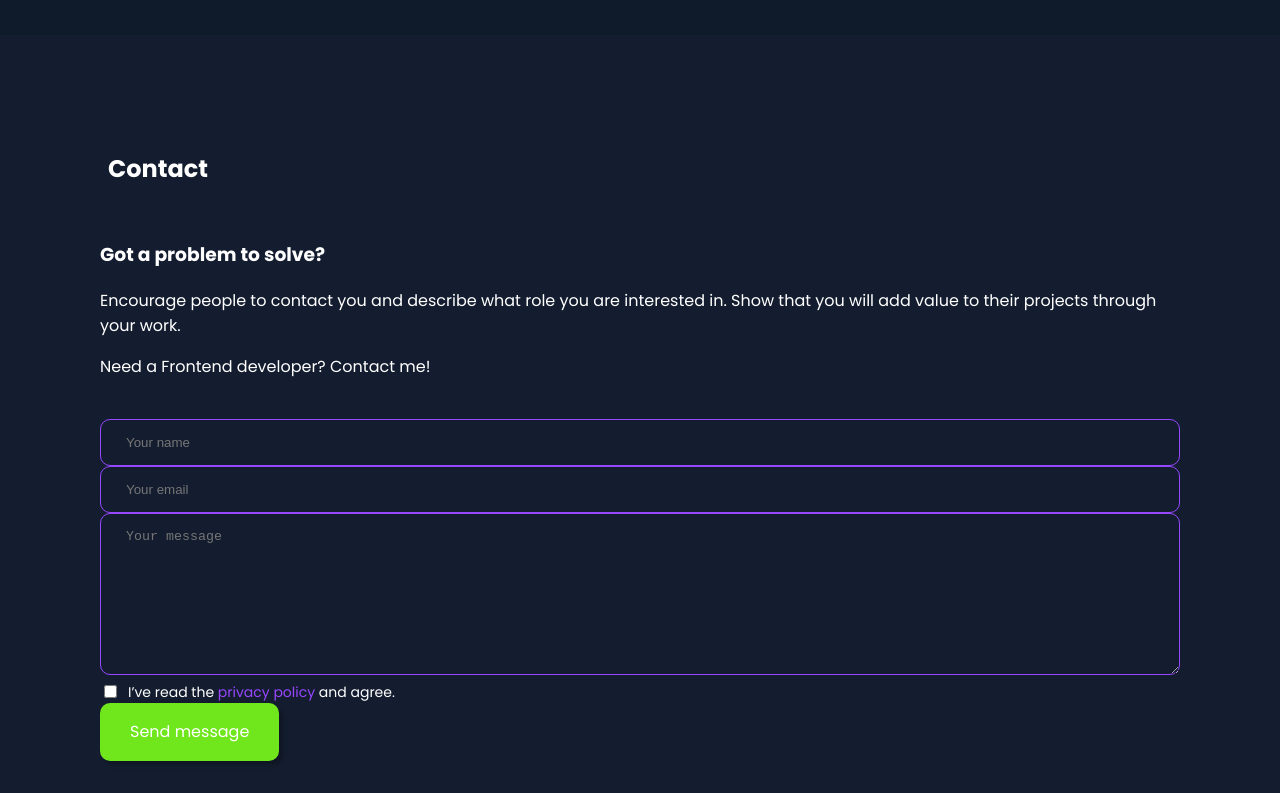
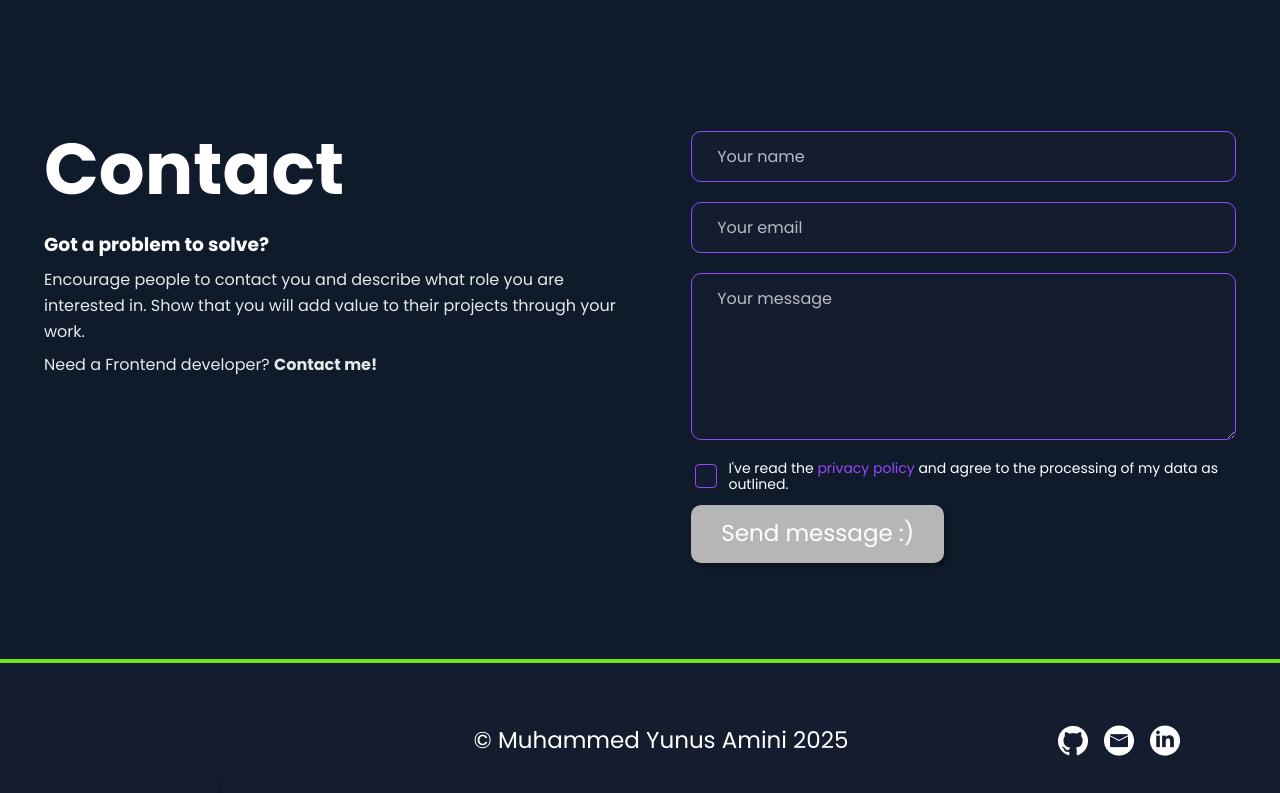
Before and after one commit to mya63/portfolio-2.0, an Angular app: page / in a window 1280 px wide. Shown: the part 6140-6933 px from the top of the page. Built offline with nearby package versions, Linux system fonts and the light colour scheme.

Commit message:
fix: contact

```diff
--- a/src/app/pages/contact/contact.html
+++ b/src/app/pages/contact/contact.html
@@ -1,31 +1,69 @@
 <section id="contact" class="contact section">
-<div class="container">
-<div class="contact-title">
-<span class="line purple"></span>
-<h2>{{ 'contact.title' | t }}</h2>
-</div>
+  <div class="contact__content">
+    <div class="contact__intro">
+      <h2 class="contact__title">Contact</h2>
 
+      <h3 class="contact__headline">Got a problem to solve?</h3>
+      <p class="contact__lead">
+        Encourage people to contact you and describe what role
+        you are interested in. Show that you will add value to their
+        projects through your work.
+      </p>
+      <p class="contact__lead">
+        Need a Frontend developer? <strong>Contact me!</strong>
+      </p>
+    </div>
 
-<div class="contact-grid">
-<div class="contact-left">
-<h3>Got a problem to solve?</h3>
-<p>Encourage people to contact you and describe what role you are interested in. Show that you will add value to their projects through your work.</p>
-<p>Need a Frontend developer? Contact me!</p>
-</div>
+    <!-- Form -->
+    <form class="contact-form" novalidate>
+      <!-- Name -->
+      <div class="field">
+        <input
+          id="name"
+          type="text"
+          placeholder="Your name"
+          required
+        />
+        <small class="err">Your name is required</small>
+      </div>
 
+      <!-- Email -->
+      <div class="field">
+        <input
+          id="email"
+          type="email"
+          placeholder="Your email"
+          required
+        />
+        <small class="err">Your email is required</small>
+      </div>
 
-<form class="form" [formGroup]="form" (ngSubmit)="submit()">
-  <input class="field" type="text" placeholder="Your name" formControlName="name" />
-  <input class="field" type="email" placeholder="Your email" formControlName="email" />
-  <textarea class="field area" placeholder="Your message" formControlName="message"></textarea>
+      <!-- Message -->
+      <div class="field">
+        <textarea
+          id="message"
+          rows="7"
+          placeholder="Your message"
+          required
+        ></textarea>
+        <small class="err">Your message is empty</small>
+      </div>
 
-  <label class="policy">
-    <input type="checkbox" formControlName="pp" />
-    <span>I’ve read the <a routerLink="/privacy" class="pp-link">privacy policy</a> and agree.</span>
-  </label>
+      <!-- Privacy policy + Button -->
+      <div class="policy-row">
+        <label class="pp">
+          <input id="pp" type="checkbox" />
+          <span>
+            I've read the
+            <a class="pp-link" href="/privacy" target="_self" rel="noopener">privacy policy</a>
+            and agree to the processing of my data as outlined.
+          </span>
+        </label>
 
-  <button class="btn primary" type="submit" [disabled]="form.invalid">Send message</button>
-</form>
-</div>
-</div>
+        <button class="btn-send" type="submit" aria-disabled="true">
+          <span>Send message :)</span>
+        </button>
+      </div>
+    </form>
+  </div>
 </section>
--- a/src/app/pages/contact/contact.scss
+++ b/src/app/pages/contact/contact.scss
@@ -1,6 +1,196 @@
-.contact .contact-title{display:flex;align-items:center;gap:8px}
-.contact-grid{display:grid;gap:24px;margin-top:16px}
-.field{width:100%;padding:15px 25px;color:#fff;background:#141D2F;border:1px solid var(--purple);border-radius:10px}
-.area{min-height:162px;resize:vertical}
-.policy{display:flex;gap:8px;align-items:flex-start;font-size:14px}
-.pp-link{color:var(--purple);text-decoration:none}
+/* Section layout */
+.contact {
+  background: #0f1a2b;
+  color: #fff;
+  padding: 96px 0;
+}
+
+.contact__content {
+  max-width: 1240px;
+  margin: 0 auto;
+  padding: 0 24px;
+  display: grid;
+  grid-template-columns: 1.1fr 1fr; /* Text links, Form rechts */
+  gap: 48px;
+  align-items: start;
+}
+
+.contact__title {
+  font-weight: 800;
+  font-size: clamp(36px, 6vw, 72px);
+  line-height: 1.05;
+  margin: 0 0 24px;
+}
+
+.contact__headline {
+  font-weight: 700;
+  margin: 8px 0 8px;
+}
+
+.contact__lead {
+  opacity: .9;
+  line-height: 1.6;
+  margin: 0 0 8px;
+}
+
+/* ---------- Form ---------- */
+
+.contact-form {
+  display: grid;
+  grid-template-columns: 1fr;
+  gap: 20px;
+}
+
+/* Input + Textarea wrapper (für Fehlermeldung) */
+.field {
+  display: grid;
+  gap: 10px;
+}
+
+/* Boxstyles: Default = Purple border, Blue bg */
+.field > input,
+.field > textarea {
+  width: 100%;
+  background: #141d2f;
+  color: #fff;
+  border: 1px solid #9747ff;
+  border-radius: 10px;
+  padding: 15px 25px;
+  font: 400 16px/1.2 'Poppins', sans-serif;
+  outline: none;
+  transition: border-color .15s ease, box-shadow .15s ease;
+  resize: vertical;
+
+  &::placeholder {
+    color: rgba(255, 255, 255, .7);
+  }
+}
+
+/* Fokus / Hover => Green */
+.field > input:focus,
+.field > input:hover,
+.field > textarea:focus,
+.field > textarea:hover {
+  border-color: #70e61c;
+}
+
+/* Valid => Green border */
+.field > input:valid,
+.field > textarea:valid {
+  border-color: #70e61c;
+}
+
+/* Error: wenn nicht leer und invalid => Red border + Fehlermeldung */
+.field > input:not(:placeholder-shown):invalid,
+.field > textarea:not(:placeholder-shown):invalid {
+  border-color: #e61c40;
+}
+
+.err {
+  display: none;
+  font: 400 14px/1.2 'Poppins', sans-serif;
+  color: #e61c40;
+}
+
+/* Zeige Fehlermeldung nur bei invalid + nicht leer */
+.field > input:not(:placeholder-shown):invalid ~ .err,
+.field > textarea:not(:placeholder-shown):invalid ~ .err {
+  display: inline-block;
+}
+
+/* ---------- Privacy policy + Button ---------- */
+
+.policy-row {
+  display: grid;
+  gap: 12px;
+}
+
+/* Checkbox + Text */
+.pp {
+  display: inline-flex;
+  align-items: center;
+  gap: 8px;
+  font: 400 14px/1.2 'Poppins', sans-serif;
+
+  /* eigenes Kästchen (nah an Figma) */
+  input[type='checkbox'] {
+    appearance: none;
+    width: 24px;
+    height: 24px;
+    border-radius: 4px;
+    box-shadow: 0 0 0 0 rgba(151, 71, 255, 0);
+    background: #141d2f;
+    border: 1px solid #9747ff;
+    display: grid;
+    place-content: center;
+    transition: box-shadow .15s ease, background .15s ease, border-color .15s ease;
+  }
+
+  input[type='checkbox']::after {
+    content: '';
+    width: 14px;
+    height: 14px;
+    border-radius: 2px;
+    background: transparent;
+    transition: background .15s ease;
+  }
+
+  input[type='checkbox']:hover {
+    border-color: #70e61c;
+  }
+
+  input[type='checkbox']:checked {
+    border-color: #70e61c;
+    box-shadow: 0 0 0 6px rgba(24, 55, 113, 0.35);
+  }
+
+  input[type='checkbox']:checked::after {
+    background: #70e61c;
+  }
+}
+
+/* Privacy-policy Link – lila, beim Hover unterstrichen */
+.pp-link {
+  color: #9747ff;
+  text-decoration: none;
+}
+.pp-link:hover { text-decoration: underline; }
+
+/* Send-Button – inaktiv (grau) solange Checkbox nicht gecheckt ist */
+.btn-send {
+  display: inline-flex;
+  justify-content: center;
+  align-items: center;
+  gap: 10px;
+  height: 58px;
+  width: 253px;
+  border-radius: 10px;
+  background: #b6b6b6;            /* disabled */
+  color: #ffffff;
+  box-shadow: 4px 4px 4px rgba(0,0,0,.25);
+  font: 400 23px/1.2 'Poppins', sans-serif;
+  border: 0;
+  cursor: not-allowed;
+  user-select: none;
+  transition: transform .06s ease, background .15s ease, box-shadow .15s ease;
+}
+
+/* Aktiv, sobald die Checkbox gecheckt ist (CSS :has) */
+.contact-form:has(#pp:checked) .btn-send {
+  background: #70e61c;
+  cursor: pointer;
+}
+.contact-form:has(#pp:checked) .btn-send:hover {
+  transform: translateY(-1px);
+  box-shadow: 6px 6px 14px rgba(0,0,0,.25);
+}
+
+/* ---------- Responsive ---------- */
+@media (max-width: 980px) {
+  .contact__content {
+    grid-template-columns: 1fr;
+    gap: 32px;
+  }
+  .contact__title { text-align: left; }
+  .policy-row { justify-items: start; }
+}
```
